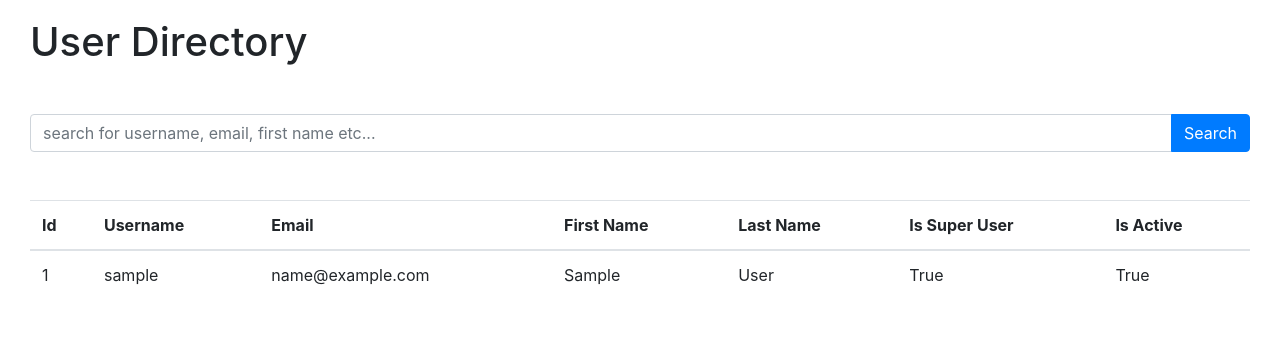
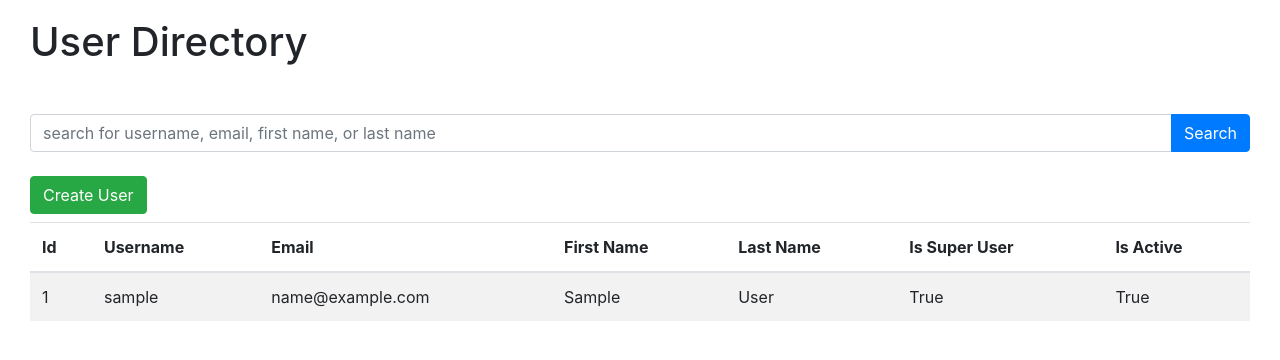
Before and after one commit to guezandy/PAS-EMIS, a Django app: page /sysadmin/users in a window 1280 px wide. Shown: the part 56-416 px from the top of the page. Run offline with Django 3.2, Linux system fonts and the light colour scheme; tables that the repository leaves empty hold one stand-in row (values such as "Sample post"); some libraries are stand-ins or nearby versions.

Commit message:
create user form

```diff
--- a/sysadmin/templates/sysadmin/user_list.html
+++ b/sysadmin/templates/sysadmin/user_list.html
@@ -2,19 +2,19 @@
 <div class="container-fluid">
   <h1>User Directory</h1>
 
-  <form class="mt-5">
+  <form class="mt-5 mb-4" id="search-user-form">
     <div class="form-group">
       <div class="input-group mb-3">
-
-        <input type="text" class="form-control" id="user-search-term" placeholder="search for username, email, first name etc...">
+        <input type="text" class="form-control" id="user-search-term" placeholder="search for username, email, first name, or last name" value="{{ search_term }}">
         <div class="input-group-append">
-          <button class="btn btn-primary" type="button">Search</button>
+          <button class="btn btn-primary" type="submit" id="search">Search</button>
         </div>
       </div>
     </div>
   </form>
 
-<table class="table mt-5">
+<button type="button" class="btn btn-success mb-2">Create User</button>
+<table class="table table-striped" >
   <thead>
     <tr>
       <th scope="col">Id</th>
@@ -42,4 +42,30 @@
   <table>
 
 </div>
+<script type='text/javascript' defer='defer'>
+
+$(document).ready(function() {
+    $('#search-user-form').submit(function(event){
+      event.preventDefault();
+      if($('#user-search-term').prop("value")){
+        window.location = '{{ request.path }}' + '?search_term=' + $('#user-search-term').prop("value");
+      }
+      else{
+         window.location = '{{ request.path }}';
+      }
+    });
+});
+
+</script>
+<style>
+tbody tr{
+  cursor:pointer;
+}
+
+tbody tr:hover{
+  background-color:rgb(0, 123, 255) !important;
+}
+</style>
+
+
 {% endblock body %}
--- a/sysadmin/urls.py
+++ b/sysadmin/urls.py
@@ -2,7 +2,9 @@ from django.urls import path
 
 from .views import main
 
+app_name = "sysadmin"
 urlpatterns = [
     # system admin views
-    path('users', main.IndexView.as_view(), name='user-directory')
+    path('users/create',main.create_user, name='create-user'),
+    path('users', main.user_list, name='user-directory')
 ]
--- a/sysadmin/views/main.py
+++ b/sysadmin/views/main.py
@@ -1,20 +1,36 @@
+from sysadmin.forms import CustomUserCreationForm
 from django import template
+from django.http.response import HttpResponseRedirect
 from django.shortcuts import render
-from django.http import HttpResponse
-from django.template import loader
 from django.contrib.auth.models import User
-from django.views import generic
+from django.contrib.auth.forms import UserCreationForm
+from django.contrib import messages
+from django.urls import reverse
+
+from django.db.models import Q
 
 
-class IndexView(generic.ListView):
-    template_name = 'sysadmin/user_list.html'
-    context_object_name = 'user_list'
+def user_list(request):
+    search_term = request.GET.get('search_term')
+    if(search_term is None or search_term == ''):
+        user_list = User.objects.all()
+        search_term = ''
+    else:
+        user_list = User.objects.filter(Q(email__icontains = search_term) |Q(first_name__icontains = search_term) | Q(last_name__icontains = search_term))
+    # template = loader.get_template('polls/index.html')
+    context = { 'user_list' : user_list, 'search_term' :search_term}
+    # return HttpResponse(template.render(context,request))
+    return render(request, 'sysadmin/user_list.html',context)
 
-    def get_queryset(self):
-        return User.objects.all()
 
-def user_directory(request):
-    template = loader.get_template('sysadmin/users.html')
-    # Any additional data needed
-    context = {}
-    return HttpResponse(template.render(context, request))
+def create_user(request):
+    if request.method == 'POST':
+        f = CustomUserCreationForm(request.POST)
+        if f.is_valid():
+            f.save()
+            messages.success(request, 'Account created successfully')
+            return HttpResponseRedirect(reverse('sysadmin:create-user'))
+    else:
+        f = CustomUserCreationForm()
+
+    return render(request, 'sysadmin/create_user.html', {'form': f})
--- a/web_app/templates/web_app/base.html
+++ b/web_app/templates/web_app/base.html
@@ -9,6 +9,15 @@
         integrity="sha384-Gn5384xqQ1aoWXA+058RXPxPg6fy4IWvTNh0E263XmFcJlSAwiGgFAW/dAiS6JXm" crossorigin="anonymous">
     {% load static %}
     <link rel="stylesheet" type="text/css" href="{% static 'web_app/styles.css' %}">
+    <script src="https://code.jquery.com/jquery-3.2.1.slim.min.js"
+    integrity="sha384-KJ3o2DKtIkvYIK3UENzmM7KCkRr/rE9/Qpg6aAZGJwFDMVNA/GpGFF93hXpG5KkN"
+    crossorigin="anonymous"></script>
+<script src="https://cdnjs.cloudflare.com/ajax/libs/popper.js/1.12.9/umd/popper.min.js"
+    integrity="sha384-ApNbgh9B+Y1QKtv3Rn7W3mgPxhU9K/ScQsAP7hUibX39j7fakFPskvXusvfa0b4Q"
+    crossorigin="anonymous"></script>
+<script src="https://maxcdn.bootstrapcdn.com/bootstrap/4.0.0/js/bootstrap.min.js"
+    integrity="sha384-JZR6Spejh4U02d8jOt6vLEHfe/JQGiRRSQQxSfFWpi1MquVdAyjUar5+76PVCmYl"
+    crossorigin="anonymous"></script>
     <title>PAS</title>
 </head>
 
@@ -60,16 +69,6 @@
             {% block body %}{% endblock body %}
         </div>
 
-        <script src="https://code.jquery.com/jquery-3.2.1.slim.min.js"
-            integrity="sha384-KJ3o2DKtIkvYIK3UENzmM7KCkRr/rE9/Qpg6aAZGJwFDMVNA/GpGFF93hXpG5KkN"
-            crossorigin="anonymous"></script>
-        <script src="https://cdnjs.cloudflare.com/ajax/libs/popper.js/1.12.9/umd/popper.min.js"
-            integrity="sha384-ApNbgh9B+Y1QKtv3Rn7W3mgPxhU9K/ScQsAP7hUibX39j7fakFPskvXusvfa0b4Q"
-            crossorigin="anonymous"></script>
-        <script src="https://maxcdn.bootstrapcdn.com/bootstrap/4.0.0/js/bootstrap.min.js"
-            integrity="sha384-JZR6Spejh4U02d8jOt6vLEHfe/JQGiRRSQQxSfFWpi1MquVdAyjUar5+76PVCmYl"
-            crossorigin="anonymous"></script>
-
 </body>
 
 </html>
```
Also changed, not shown: sysadmin/forms.py (added, +7 -0 lines), sysadmin/templates/sysadmin/create_user.html (added, +20 -0 lines).
